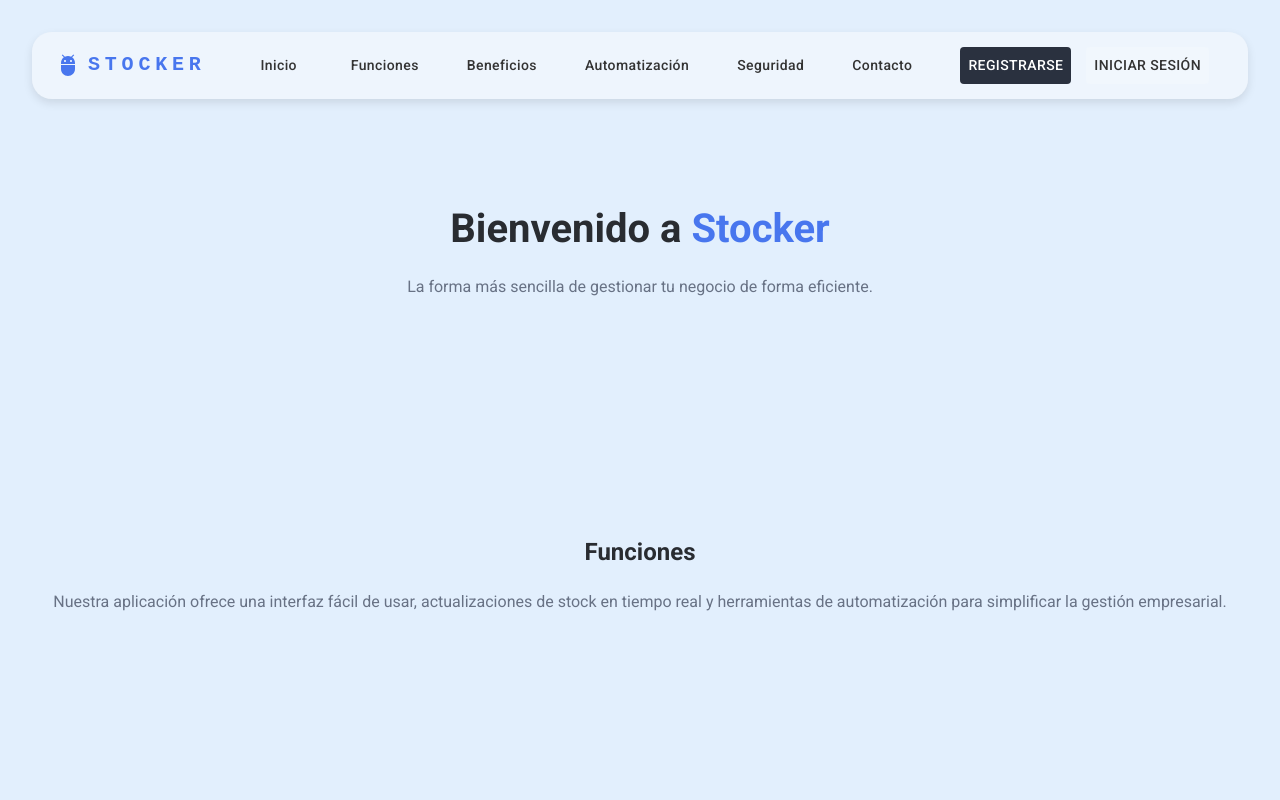
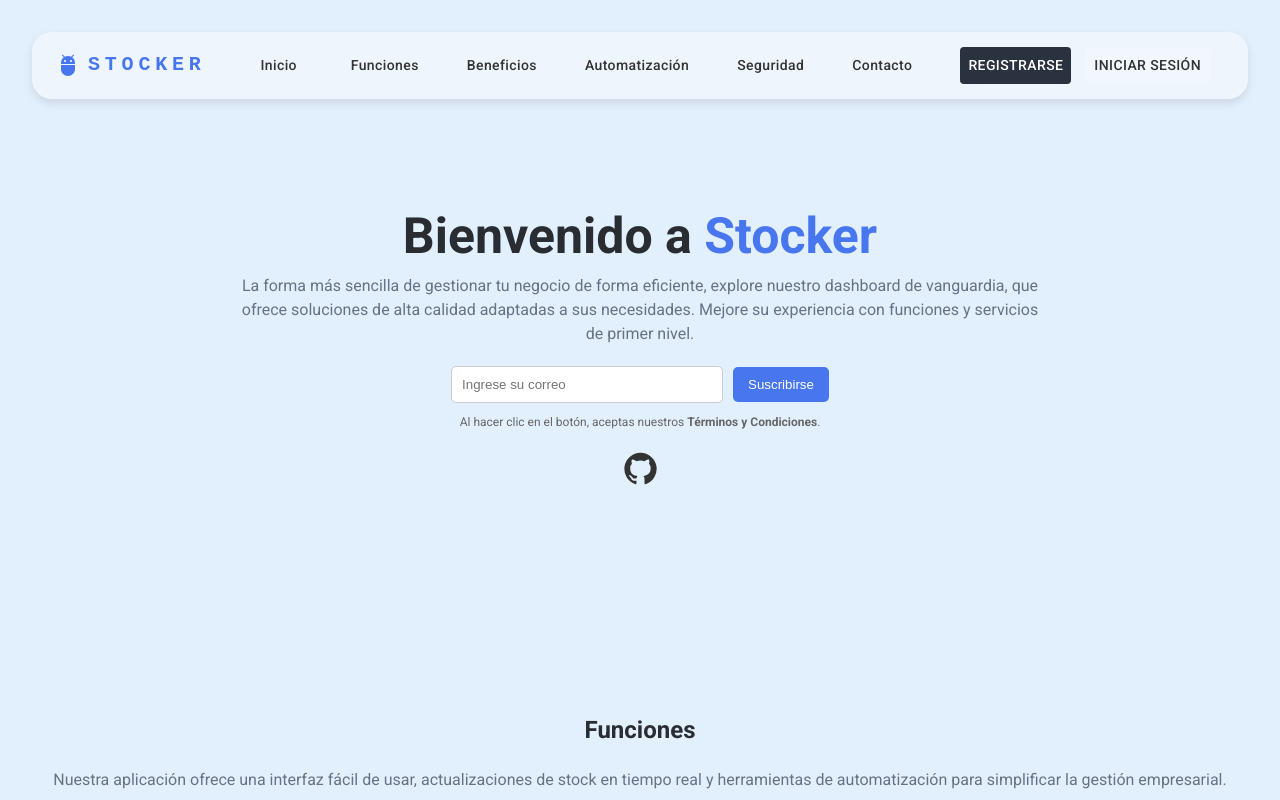
Before and after one commit to No-Country-simulation/equipo-c24-33-t-webapp, a React (Vite) app: page / in a window 1280 px wide. Shown: the top 800 px of the page. Built offline with nearby package versions, Linux system fonts and the light colour scheme.

Commit message:
Add Home design

```diff
--- a/src/App.css
+++ b/src/App.css
@@ -17,7 +17,7 @@ h1{
 
 #welcomeToStocker{
   color: #292c31;
-  font-size: 40px;
+  font-size: 50px;
   margin: 0%;
 }
 
--- a/src/components/Home.jsx
+++ b/src/components/Home.jsx
@@ -1,11 +1,52 @@
 // eslint-disable-next-line no-unused-vars
 import React from 'react';
+import { GitHub } from '@mui/icons-material';
 
 const Home = () => {
   return (
     <section id="home" style={{ padding: '100px 20px', textAlign: 'center' }}>
-      <h1 id='welcomeToStocker'>Bienvenido a <span style={{color: '#4876ee'}}>Stocker</span></h1>
-      <p>La forma más sencilla de gestionar tu negocio de forma eficiente.</p>
+      <h1 id='welcomeToStocker'>
+        Bienvenido a <span style={{ color: '#4876ee' }}>Stocker</span>
+      </h1>
+      <p style={{ maxWidth: '800px', margin: '0 auto', textAlign: 'center' }}>
+        La forma más sencilla de gestionar tu negocio de forma eficiente, explore nuestro dashboard de vanguardia, que ofrece soluciones de alta calidad adaptadas a sus necesidades. Mejore su experiencia con funciones y servicios de primer nivel.
+      </p>
+
+      {/* Input para el correo */}
+      <div style={{ marginTop: '20px' }}>
+        <input
+          type="email"
+          placeholder="Ingrese su correo"
+          style={{
+            padding: '10px',
+            width: '250px',
+            borderRadius: '5px',
+            border: '1px solid #ccc',
+            backgroundColor: 'white'
+          }}
+        />
+        <button style={{
+          marginLeft: '10px',
+          padding: '10px 15px',
+          backgroundColor: '#4876ee',
+          color: '#fff',
+          border: 'none',
+          borderRadius: '5px',
+          cursor: 'pointer'
+        }}>
+          Suscribirse
+        </button>
+        <p style={{ fontSize: '12px', marginTop: '10px', color: '#666' }}>
+          Al hacer clic en el botón, aceptas nuestros <strong>Términos y Condiciones</strong>.
+        </p>
+      </div>
+
+      {/* Icono de GitHub */}
+      <div style={{ marginTop: '20px' }}>
+        <a href="https://github.com/No-Country-simulation/equipo-c24-33-t-webapp" target="_blank" rel="noopener noreferrer" style={{ color: '#333', textDecoration: 'none' }}>
+          <GitHub fontSize="large" />
+        </a>
+      </div>
     </section>
   );
 };
```
